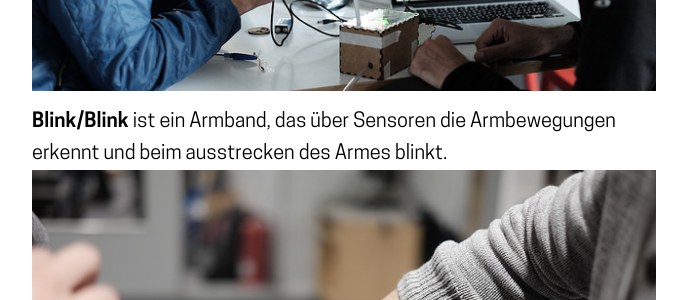
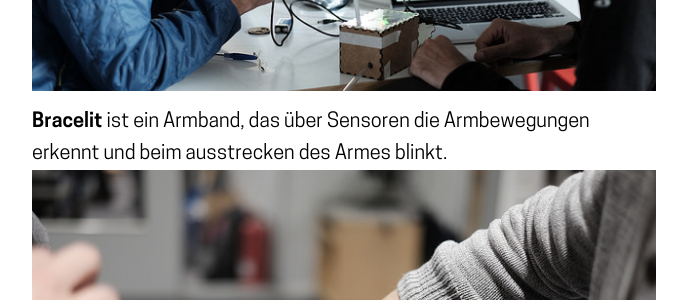
Before and after one commit to sjockers/cyclehackberlin.de, a Jekyll site: the page built from _posts/2017-10-01-ruckblick-cyclehack-2017.markdown, in a window 1280 px wide and 900 px high, scrolled down 1997 px. Shown: the part 148-448 px from the top of the window, without its empty margins (68-755 px from the left). Built offline with Jekyll 4.4.1, drawn with Linux system fonts in a browser that asks for light colours.

Commit message:
Updated Ruckblick Cyclehack 2017

```diff
--- a/_posts/2017-10-01-ruckblick-cyclehack-2017.markdown
+++ b/_posts/2017-10-01-ruckblick-cyclehack-2017.markdown
@@ -26,7 +26,7 @@ Samstag früh ging es schnell zur Sache und nach einem leckeren Frühstück wurd
 Das Team **[Sense10](https://github.com/technologiestiftung/Sense10)** entwickelte einen mobilen Feinstaub-Sensor fürs Fahrrad, der die gesammelten Daten mittels eines IoT-Protokolls überträgt.
 ![37107731752_769514959e_z.jpg](/uploads/37107731752_769514959e_z.jpg)
 
-**Blink/Blink** ist ein Armband, das über Sensoren die Armbewegungen erkennt und beim ausstrecken des Armes blinkt.
+**Bracelit** ist ein Armband, das über Sensoren die Armbewegungen erkennt und beim ausstrecken des Armes blinkt.
 ![36428673094_43f31e0a8c_z.jpg](/uploads/36428673094_43f31e0a8c_z.jpg)
 
 Das **Lidar Bike-Projekt** arbeitet mit sogenannten Lidar-Sensoren, die aus dem Automobil-Bereich bekannt sind eine computergestützte Umgebungserkennung im Fahrrad zu integrieren.
```
